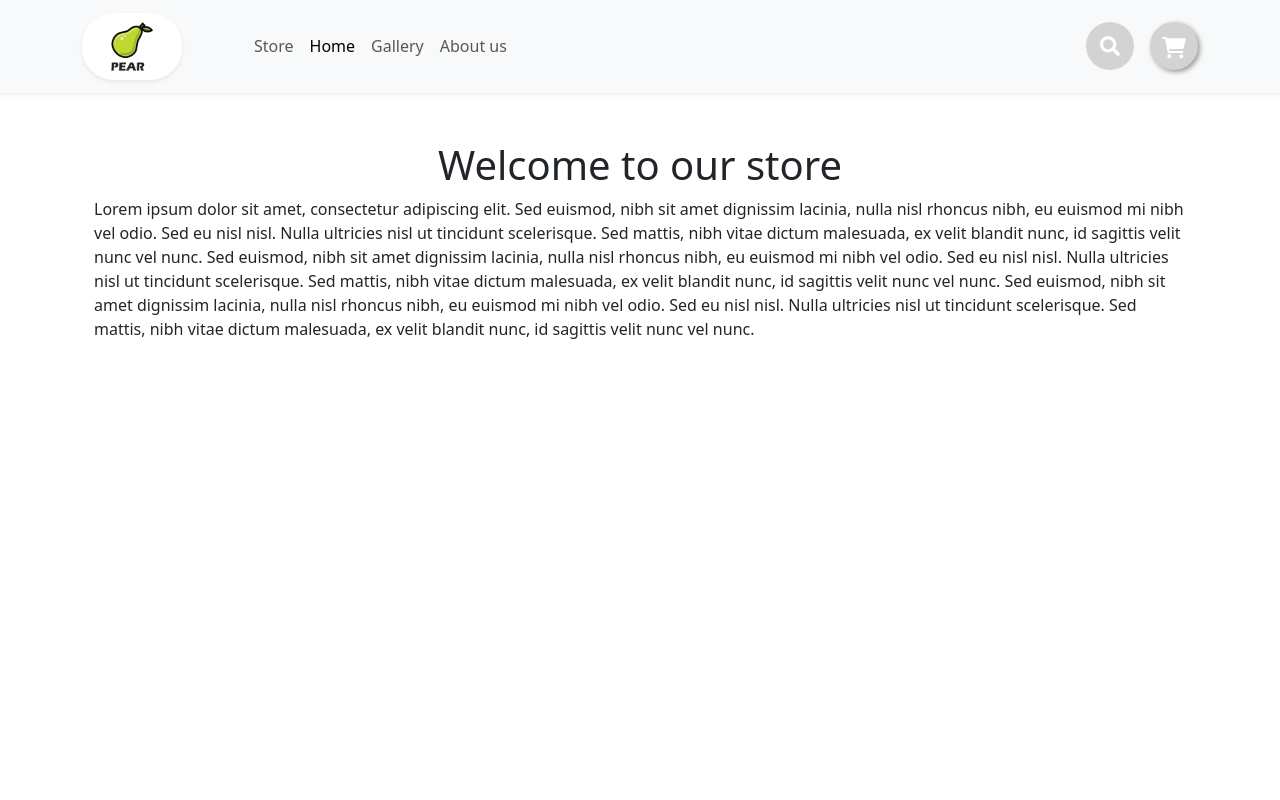
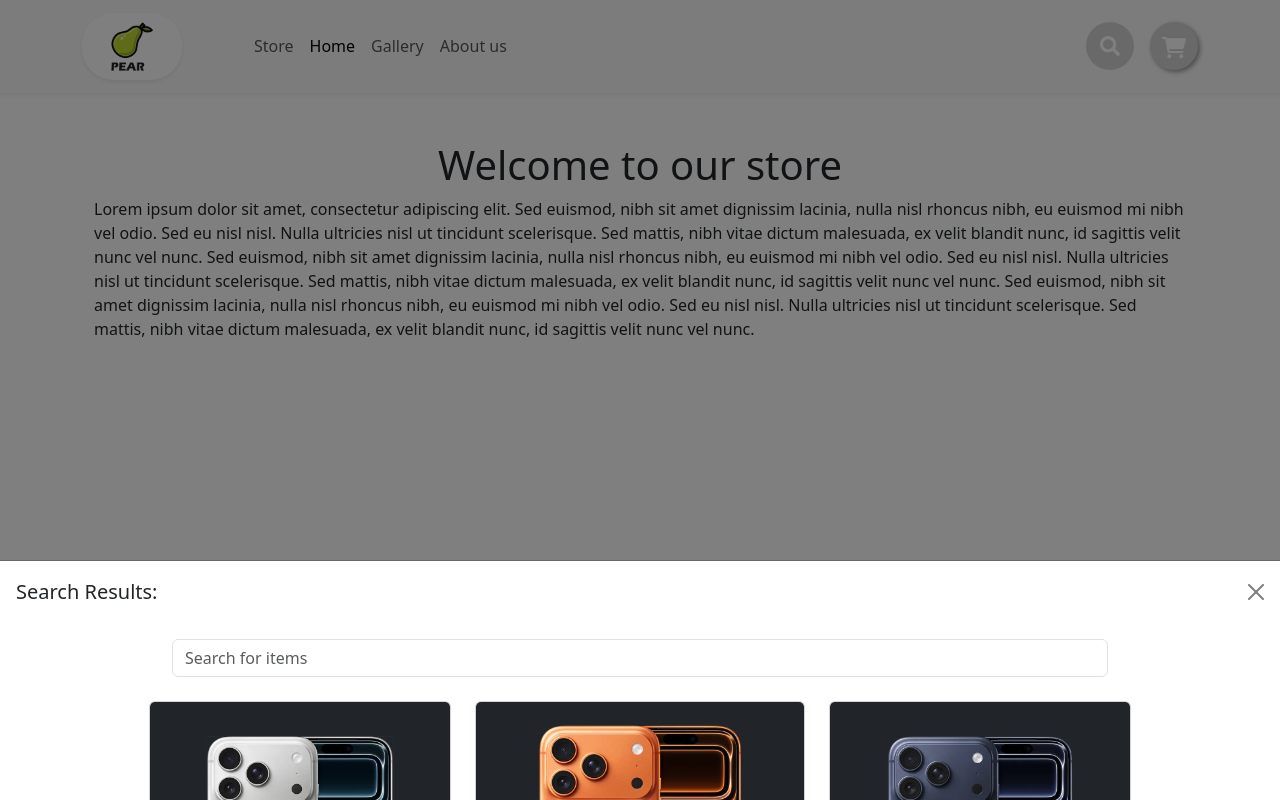
Before and after one commit to karmartir/StoreFront-Feb-26, a React (Vite) app: page / in a window 1280 px wide. Built offline with nearby package versions, Linux system fonts and the light colour scheme.

Commit message:
Improve UI and functionality across components: refine search and cart layouts, adjust cart width, enhance item display with quantity-based calculations, and optimize search component integration.

```diff
--- a/src/components/Cart.jsx.tsx
+++ b/src/components/Cart.jsx.tsx
@@ -5,6 +5,7 @@ import CartItem from "./CartItem.tsx";
 
 export default function Cart() {
   const {isCartOpen, closeCart, cartItems, cartQuantity} = useShoppingCart()
+
   return (
   <>
 
@@ -12,12 +13,13 @@ export default function Cart() {
       show={isCartOpen}
       onHide={closeCart}
       placement='end'
-      style={{width: "50%"}}
+      style={{width: "60%"}}
     >
       <Offcanvas.Header closeButton>
-        { !cartQuantity ? <h6>Please, add some items to cart</h6> : (
-        <Offcanvas.Title> My cart:</Offcanvas.Title>
-          )}
+        { !cartQuantity
+          ? <Offcanvas.Title>Please, add some items to cart</Offcanvas.Title>
+          : (<Offcanvas.Title> My cart:</Offcanvas.Title>)
+        }
       </Offcanvas.Header>
       <Offcanvas.Body>
         {cartItems.map(item => (
@@ -28,7 +30,8 @@ export default function Cart() {
         ))}
       </Offcanvas.Body>
       <div>
-        //todo total price
+        {/*//todo total price*/}
+
       </div>
     </Offcanvas>
 
--- a/src/components/CartItem.tsx
+++ b/src/components/CartItem.tsx
@@ -20,10 +20,10 @@ const {deleteCartItem} = useShoppingCart()
 			{item.name}
 		</div>
 		<div>
-			{item.price}
+		price:	${item.price}
 		</div>
 		<div>
-			{item.price * quantity}
+			total: x{quantity} = ${item.price * quantity}
 		</div>
 		<Button onClick={() => deleteCartItem(item.id)} variant='danger'>Remove</Button>
 	</Stack>
--- a/src/components/Navbar.tsx
+++ b/src/components/Navbar.tsx
@@ -14,7 +14,7 @@ import {cartLogo} from "./cartLogo.tsx";
 import {FaSearch} from "react-icons/fa";
 
 const Navbar = () => {
-	const {openCart, cartQuantity} = useShoppingCart()
+	const {openCart, cartQuantity, openSearchComponent} = useShoppingCart()
 
 	return (
 		<NavbarBs sticky='top' expand="lg" className="bg-light shadow-sm mb-5 vw-100" >
@@ -38,7 +38,9 @@ const Navbar = () => {
 
 			<div
 				className='d-none d-lg-flex rounded-circle position-relative'
-				style={{width: '3rem', height: '3rem', background: 'lightgray', borderRadius: '50%', justifyContent: 'center', alignItems: 'center'}}>
+				style={{width: '3rem', height: '3rem', background: 'lightgray', borderRadius: '50%', justifyContent: 'center', alignItems: 'center'}}
+			onClick={() => openSearchComponent()}
+			>
 				<FaSearch size={20} color='white'/>
 			</div>
 					<div className="d-none d-lg-block">
--- a/src/components/SearchComponent.tsx
+++ b/src/components/SearchComponent.tsx
@@ -1,19 +1,17 @@
 import {Offcanvas} from "react-bootstrap";
 import Store from "../pages/Store.tsx";
+import {useShoppingCart} from "../context/ShoppingCartContext.tsx";
 
-type SearchComponentProps = {
-	isSearchOpen: boolean,
-	closeSearchComponent: () => void
-}
+export function SearchComponent(){
+	const {isSearchOpen, closeSearchComponent} = useShoppingCart()
 
 
-export function SearchComponent({isSearchOpen, closeSearchComponent}: SearchComponentProps){
 	return (
 		<Offcanvas
 			show={isSearchOpen}
 			onHide={closeSearchComponent}
-			placement='end'
-			style={{width: "70%"}}
+			placement='bottom'
+			style={{width: "100%"}}
 		>
 			<Offcanvas.Header closeButton>
 				<Offcanvas.Title>Search Results:</Offcanvas.Title>
--- a/src/context/ShoppingCartContext.tsx
+++ b/src/context/ShoppingCartContext.tsx
@@ -24,6 +24,7 @@ type ShoppingCartContext = {
 	setIsSearchOpen: (open: boolean) => void,
 	isCartOpen: boolean,
 	openSearchComponent: () => void,
+	closeSearchComponent: () => void,
 }
 type CartItem = {
 	id: number,
@@ -49,7 +50,7 @@ export function ShoppingCartProvider({children}: ShoppingCartProviderProps ) {
 	//states
 	const [cartItems, setCartItems] = useState<CartItem[]>([]); // todo use local storage
 	const [isCartOpen, setIsCartOpen] = useState(false);
-	const [isSearchOpen, setIsSearchOpen] = useState(false);
+	const [isSearchOpen, setIsSearchOpen] = useState(!false);
 	const[searchItemText, setSearchItemText] = useState<string>('');
 	const [filteredItems, setFilteredItems] = useState<StoreItem[]>(storeItems);
 
@@ -124,13 +125,11 @@ export function ShoppingCartProvider({children}: ShoppingCartProviderProps ) {
 			isSearchOpen,
 			getItemQuantity,
 			openSearchComponent,
+			closeSearchComponent
 			}}>
 			{children}
 			<Cart/>
-			<SearchComponent
-				isSearchOpen={isSearchOpen}
-				closeSearchComponent={closeSearchComponent}
-			/>
+			<SearchComponent/>
 		</ShoppingCartContext.Provider>
 	)
 }
```
Also changed, not shown: src/pages/Store.tsx (+1 -10 lines).
